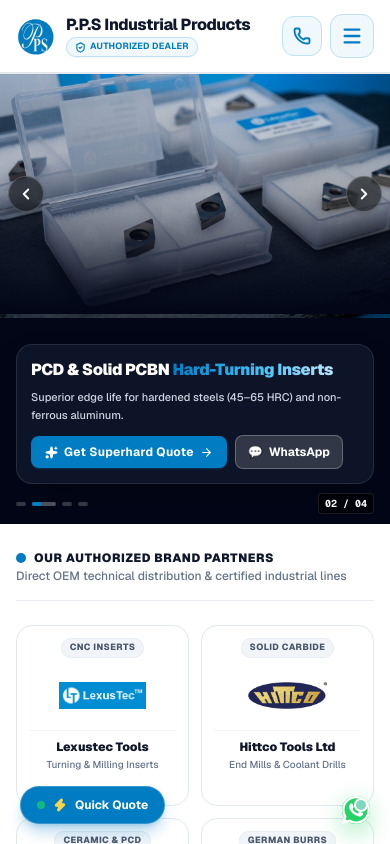
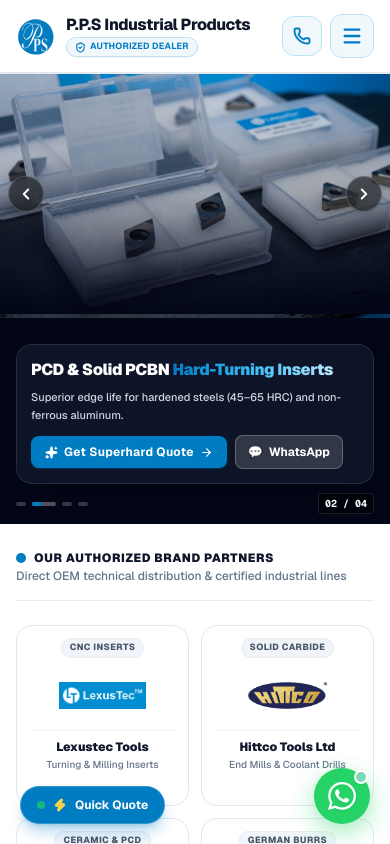
Before and after one commit to prashantmagnifiedcode/P.P.S-Industrial-Products, a Next.js app: page / in a window 390 px wide. Shown: the top 844 px of the page. Built offline with nearby package versions, Linux system fonts and the light colour scheme.

Commit message:
add floatig button

```diff
--- a/src/components/FloatingWhatsApp.tsx
+++ b/src/components/FloatingWhatsApp.tsx
@@ -35,19 +35,19 @@ export default function FloatingWhatsApp({
         rel="noopener noreferrer"
         aria-label="Chat with P.P.S Industrial Products on WhatsApp (+91 9350509134)"
         title="Chat with us on WhatsApp (+91 9350509134)"
-        className="relative flex items-center justify-center w-13 h-13 sm:w-14 sm:h-14 rounded-full bg-[#25D366] hover:bg-[#20ba59] text-white shadow-[0_8px_25px_rgba(37,211,102,0.45)] hover:shadow-[0_12px_32px_rgba(37,211,102,0.65)] hover:scale-110 active:scale-95 transition-all duration-300 ease-out focus:outline-none focus-visible:ring-4 focus-visible:ring-[#25D366]/50"
+        className="relative flex items-center justify-center w-14 h-14 rounded-full bg-[#25D366] hover:bg-[#20ba59] text-white shadow-[0_8px_25px_rgba(37,211,102,0.45)] hover:shadow-[0_12px_32px_rgba(37,211,102,0.65)] hover:scale-110 active:scale-95 transition-all duration-300 ease-out focus:outline-none focus-visible:ring-4 focus-visible:ring-[#25D366]/50"
       >
         {/* Radar ping ripple animation */}
         <span className="absolute -inset-1 rounded-full bg-[#25D366] opacity-35 animate-ping pointer-events-none" />
 
         {/* Online Status Dot */}
-        <span className="absolute top-0.5 right-0.5 w-3.5 h-3.5 bg-white rounded-full flex items-center justify-center shadow-xs">
+        <span className="absolute top-0.5 right-0.5 w-3.5 h-3.5 bg-white rounded-full flex items-center justify-center shadow-sm">
           <span className="w-2.5 h-2.5 bg-emerald-500 rounded-full animate-pulse" />
         </span>
 
         {/* WhatsApp Official SVG Icon */}
         <svg
-          className="w-7 h-7 fill-current drop-shadow-xs transition-transform duration-300 group-hover:scale-105"
+          className="w-7 h-7 fill-current drop-shadow-sm transition-transform duration-300 group-hover:scale-105"
           viewBox="0 0 24 24"
           xmlns="http://www.w3.org/2000/svg"
           aria-hidden="true"
```
